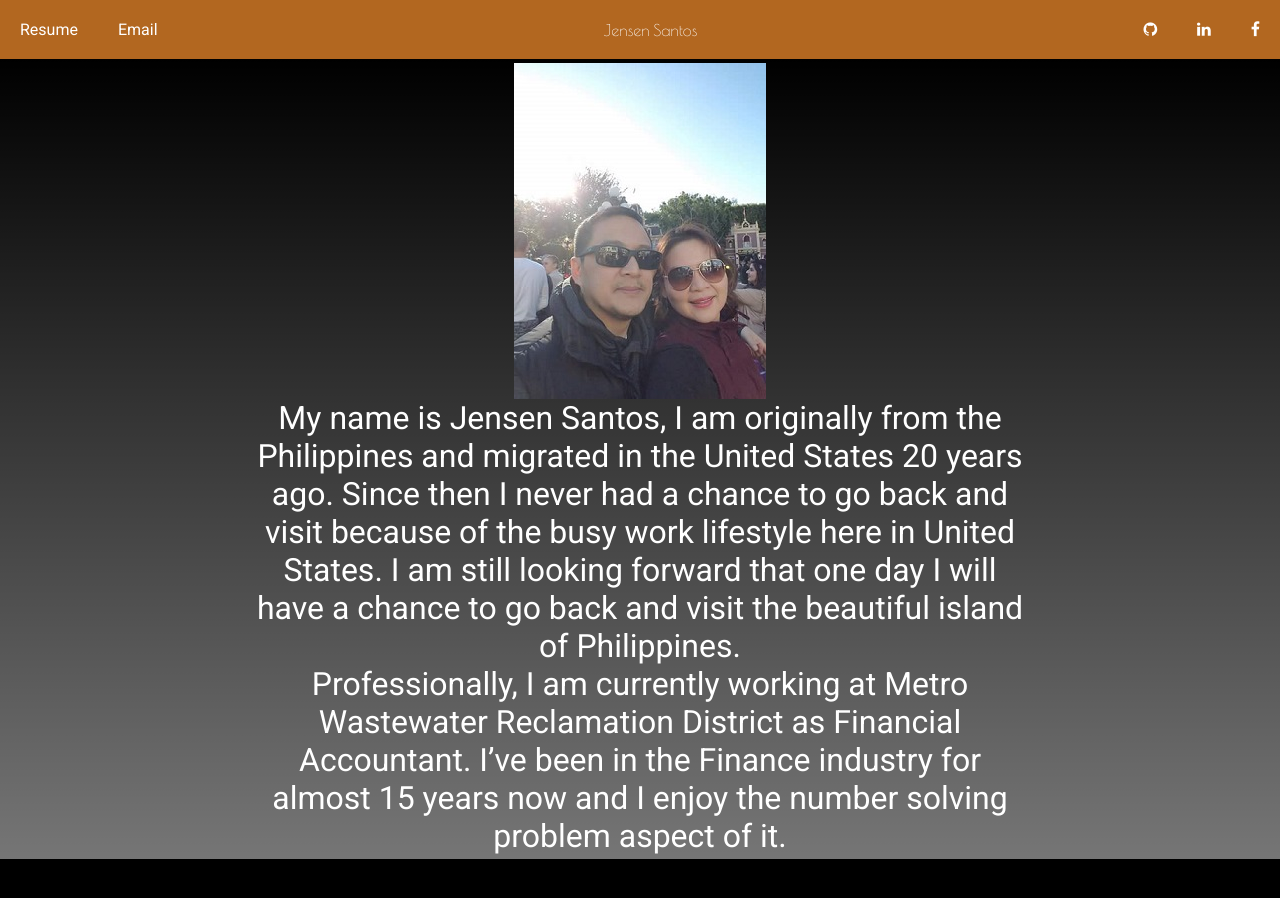
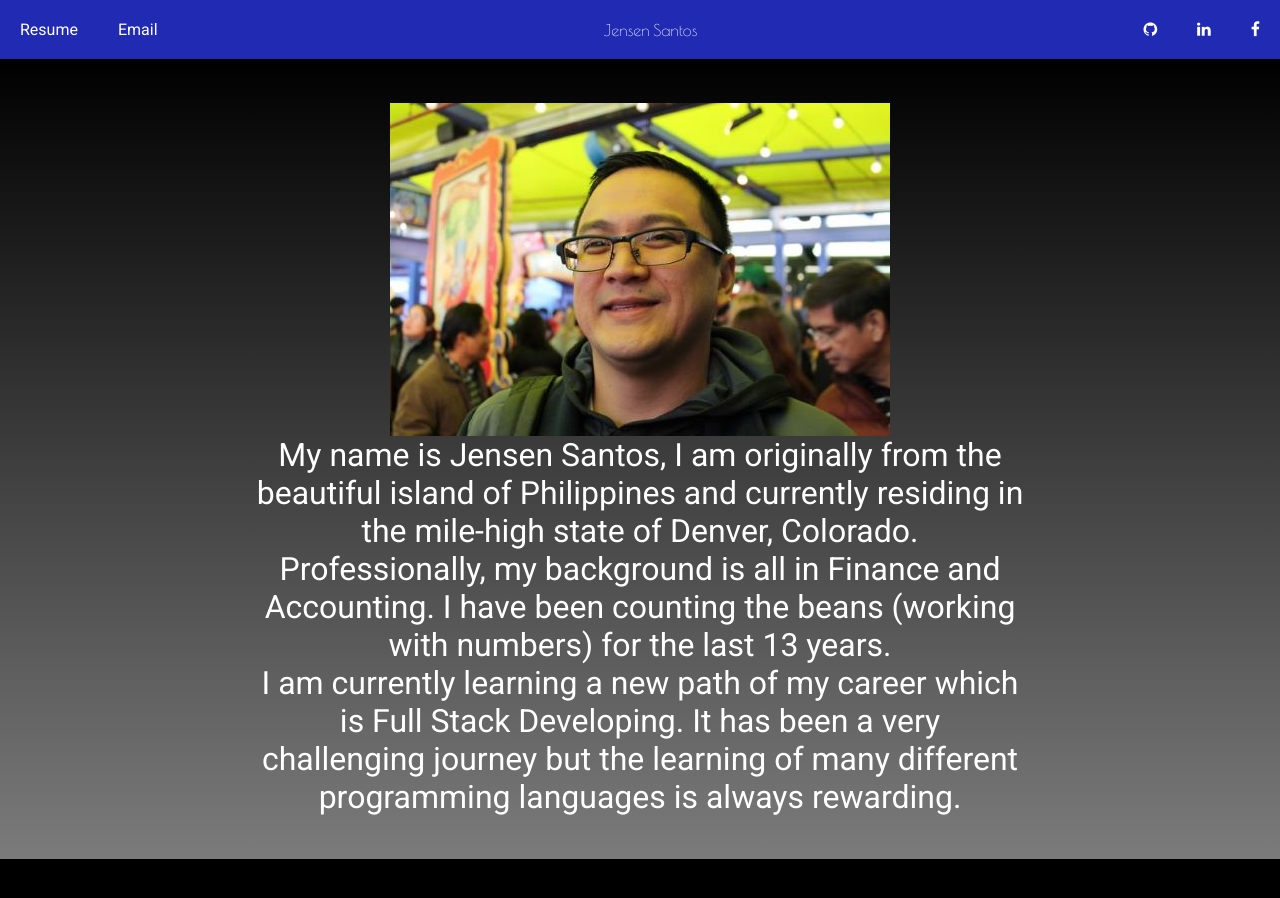
Before and after one commit to JensenSantos23/JensenSantos23.github.io, a plain HTML site: page index.html in a window 1280 px wide. Drawn offline with nearby package versions, Linux system fonts and the light colour scheme.

Commit message:
updating portfolio

```diff
--- a/index.html
+++ b/index.html
@@ -32,13 +32,13 @@
         </nav>
     </header>
     <section id="intro">
-        <img src="image/Jensen.jpg" alt="Jensen" class="jensen" >
+        <img src="image/Me3.JPG" alt="Jensen" class="jensen" >
         <p>
-            My name is Jensen Santos, I am originally from the Philippines and migrated in the United States 20 years ago. Since then I never had a chance to go back and visit because of the busy work lifestyle here in United States. I am still looking forward that one day I will have a chance to go back and visit the beautiful island of Philippines.
+            My name is Jensen Santos, I am originally from the beautiful island of Philippines and currently residing in the mile-high state of Denver, Colorado. Professionally, my background is all in Finance and Accounting. I have been counting the beans (working with numbers) for the last 13 years.
         </p>
 
         <p>
-            Professionally, I am currently working at Metro Wastewater Reclamation District as Financial Accountant. I’ve been in the Finance industry for almost 15 years now and I enjoy the number solving problem aspect of it.
+            I am currently learning a new path of my career which is Full Stack Developing. It has been a very challenging journey but the learning of many different programming languages is always rewarding.
         </p>
 
     </section>
--- a/style.css
+++ b/style.css
@@ -4,7 +4,7 @@
     box-sizing: border-box;
 }
 body{
-    background-color: #ececec;
+    background-color: #ececec67;
     font-family: 'Roboto', sans-serif;
 }
 
@@ -18,7 +18,7 @@ body{
 }
 
 header{
-    background-color: rgb(178, 103, 32);
+    background-color: rgb(32, 42, 178);
     display: flex;
     align-items: center;
 }
@@ -52,7 +52,7 @@ header ul{
     flex-direction: column;
     justify-content: center;
     align-items: center;
-    background: black;  /* fallback for old browsers */
+    background: rgba(78, 51, 51, 0.356);  /* fallback for old browsers */
     background: -webkit-linear-gradient(to top, rgba(0,0,0,0.5), rgba(0,0,0,1)),
         url(img/cover.jpg);;  /* Chrome 10-25, Safari 5.1-6 */
     background: linear-gradient(to top, rgba(0,0,0,0.5), rgba(0,0,0,1)),
```
Also changed, not shown: image/Me2.JPG (added), image/Me3.JPG (added), 1 other file.
